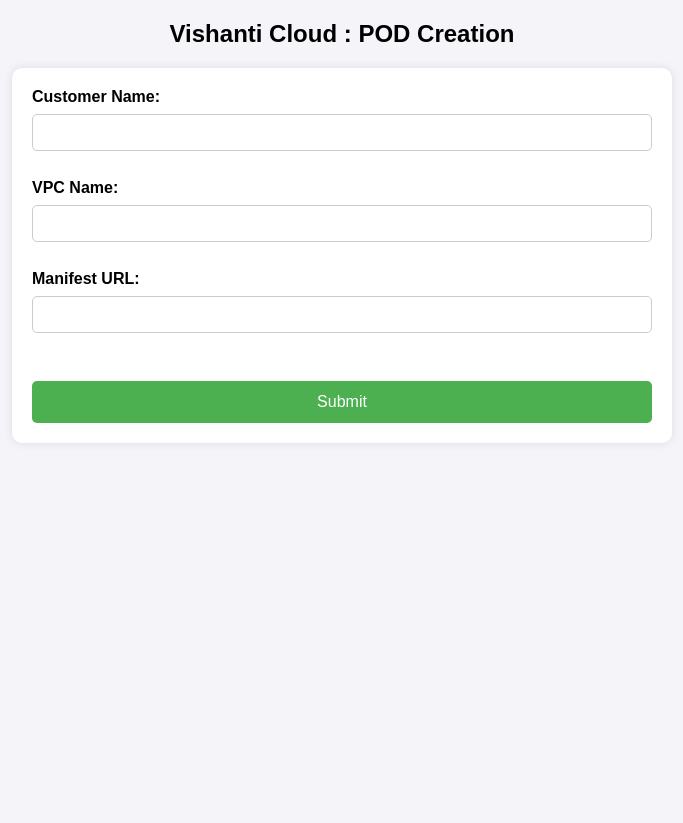
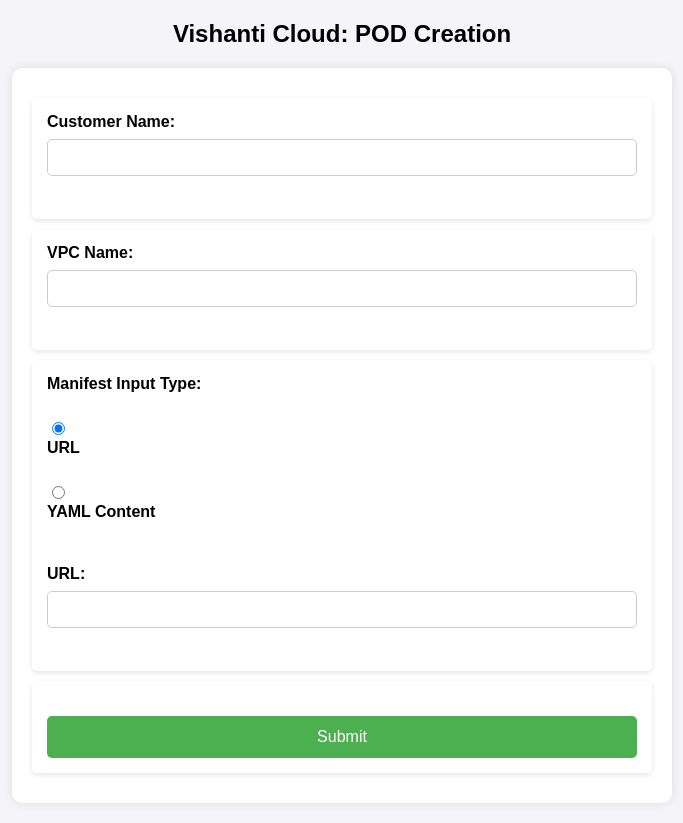
Before and after one commit to cshivashVishanti/demoforms, a Flask app: page /pod in a window 1280 px wide. Shown: the part 154-977 px from the top of the page, without its empty margins (298-981 px from the left). Before the commit the page ends 577 px from the top, so only its background shows below. Run offline with Flask 3, Linux system fonts and the light colour scheme.

Commit message:
podsForm with Yaml input support and some css improvement

```diff
--- a/app.py
+++ b/app.py
@@ -103,14 +103,24 @@
 def submit_pod_form():
     customer_name = request.form.get('customerName')
     vpc_name = request.form.get('vpcName')
-    manifest_url = request.form.get('manifestUrl')
+
+    manifestInputType = request.form.get('manifestInputType')
+    if manifestInputType == 'url':
+        manifest_url = request.form.get('manifestUrl')
+        manifestYaml = None
+    else:
+        manifestYaml = request.form.get('yamlContent')
+        manifest_url = None
 
     # Process the form data here (e.g., save to a database)
     print(f"Customer Name: {customer_name}")
     print(f"VPC Name: {vpc_name}")
-    print(f"Manifest URL: {manifest_url}")
+    print(f"Manifest Type: {manifestInputType}")
+    print(f"URL: {manifest_url}")
+    print(f"YAML: {manifestYaml}")
 
-    json_data = {"customer_name":customer_name, "vpc_name":vpc_name, "manifest_url":manifest_url}
+    json_data = {"customer_name":customer_name, "vpc_name":vpc_name, "manifestInputType":manifestInputType,
+                 "manifest_url":manifest_url, "manifestYaml":manifestYaml }
 
     parsed_data = json.dumps(json_data)
 
--- a/static/css/style.css
+++ b/static/css/style.css
@@ -24,7 +24,12 @@
 
 /* Form section styling */
 .form-section {
-    margin-bottom: 20px;
+    /* margin-bottom: 20px; */
+    background: white;
+    padding: 15px;
+    margin: 10px 0;
+    border-radius: 5px;
+    box-shadow: 0 2px 5px rgba(0, 0, 0, 0.1);
 }
 
 label {
@@ -44,6 +49,14 @@
     border: 1px solid #ccc;
     border-radius: 5px;
     box-sizing: border-box;
+}
+
+.manifest-section {
+    background: white;
+    padding: 15px;
+    margin: 10px 0;
+    border-radius: 5px;
+    box-shadow: 0 2px 5px rgba(0, 0, 0, 0.1);
 }
 
 /* Flavour section styling */
@@ -103,7 +116,6 @@
     height: auto; /* Maintain aspect ratio */
 }
 
-
 .logo-row {
     /*width: 250px; */
     padding: 0px 250px 0px;
--- a/templates/podsForm.html
+++ b/templates/podsForm.html
@@ -5,6 +5,22 @@
     <meta name="viewport" content="width=device-width, initial-scale=1.0">
     <title>Vishanthi Cloud - Create POD</title>
     <link rel="stylesheet" type="text/css" href="{{ url_for('static', filename='css/style.css') }}">
+    <script>
+        function toggleInputs() {
+            const urlInput = document.getElementById('manifestUrlContainer');
+            const yamlInput = document.getElementById('yamlContentContainer');
+            const manifestUrl = document.getElementById('manifestUrl');
+            if (document.getElementById('urlOption').checked) {
+                urlInput.style.display = 'block';
+                yamlInput.style.display = 'none';
+                manifestUrl.setAttribute('required', 'required');  // Set required for URL
+            } else {
+                urlInput.style.display = 'none';
+                yamlInput.style.display = 'block';
+                manifestUrl.removeAttribute('required');  // Remove required for URL
+            }
+        }
+    </script>
 </head>
 <body>
     <header>
@@ -14,9 +30,9 @@
             </div>
         </div>
     </header>
-    <h2 style="text-align: center;">Vishanti Cloud : POD Creation</h2>
 
-    <!-- Check if a flash message exists -->
+    <h2 style="text-align: center;">Vishanti Cloud: POD Creation</h2>
+
     {% with messages = get_flashed_messages() %}
       {% if messages %}
         <script>
@@ -26,17 +42,44 @@
     {% endwith %}
 
     <form action="/submit-pod" method="POST">
+        <div class="manifest-section">
             <label for="customerName">Customer Name:</label>
             <input type="text" id="customerName" name="customerName" required><br><br>
+        </div>
 
+        <div class="manifest-section">
             <label for="vpcName">VPC Name:</label>
             <input type="text" id="vpcName" name="vpcName" required><br><br>
+        </div>
 
-        <label for="manifestUrl">Manifest URL:</label>
+        <div class="manifest-section">
+            <label>Manifest Input Type:</label><br>
+            <div class="manifest-subsection">
+                <input type="radio" id="urlOption" name="manifestInputType" value="url" onclick="toggleInputs()" checked>
+                <label for="urlOption">URL</label><br>
+                <input type="radio" id="yamlOption" name="manifestInputType" value="yaml" onclick="toggleInputs()">
+                <label for="yamlOption">YAML Content</label><br><br>
+            </div>
+
+            <div id="manifestUrlContainer">
+                <label for="manifestUrl">URL:</label>
                 <input type="url" id="manifestUrl" name="manifestUrl" required><br><br>
+            </div>
 
+            <div id="yamlContentContainer" style="display: none;">
+                <label for="yamlContent">YAML Content:</label><br>
+                <textarea id="yamlContent" name="yamlContent" rows="15" cols="80" style="overflow-y: auto;"></textarea><br><br>
+            </div>
+        </div>
+
+        <div class="manifest-section">
             <button type="submit">Submit</button>
+        </div>
+    </form>
 
-    </form>
+    <script>
+        // Initialize the visibility of inputs based on the default checked option
+        toggleInputs();
+    </script>
 </body>
 </html>
--- a/templates/vmK8sDebian.j2
+++ b/templates/vmK8sDebian.j2
@@ -13,8 +13,6 @@
     resources:
       requests:
         storage: {{ storage }}
-    storageClassName: local-path
-
 ---
 
 apiVersion: kubevirt.io/v1
--- a/templates/vmK8sLinux.j2
+++ b/templates/vmK8sLinux.j2
@@ -31,7 +31,7 @@
       labels:
         kubevirt.io/app: debian2
         kubevirt.io/domain: debian
-        #app: debian
+        app: debian
     spec:
       domain:
         cpu:
```
Also changed, not shown: api.py (+14 -3 lines), templates/vmForm.html (+5 -5 lines). Lines whose indentation alone changed are shown as unchanged.
